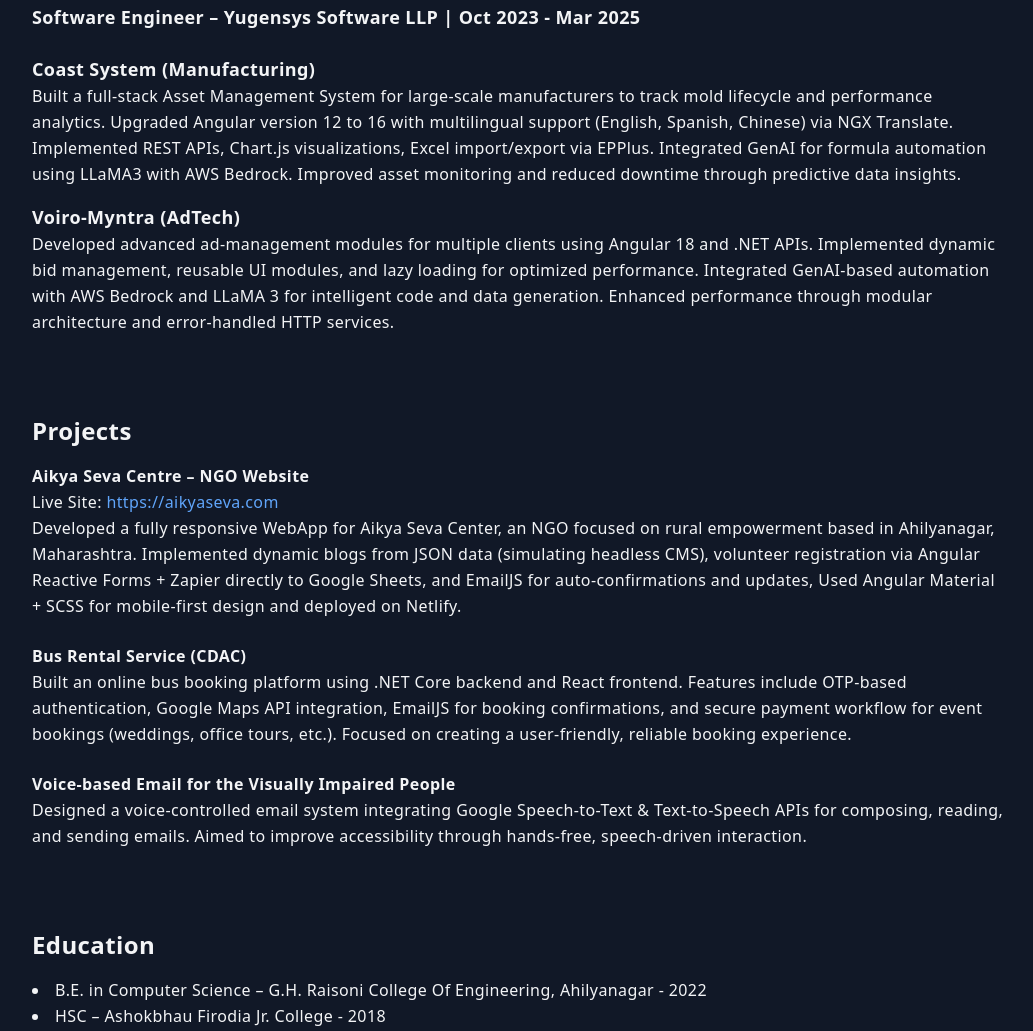
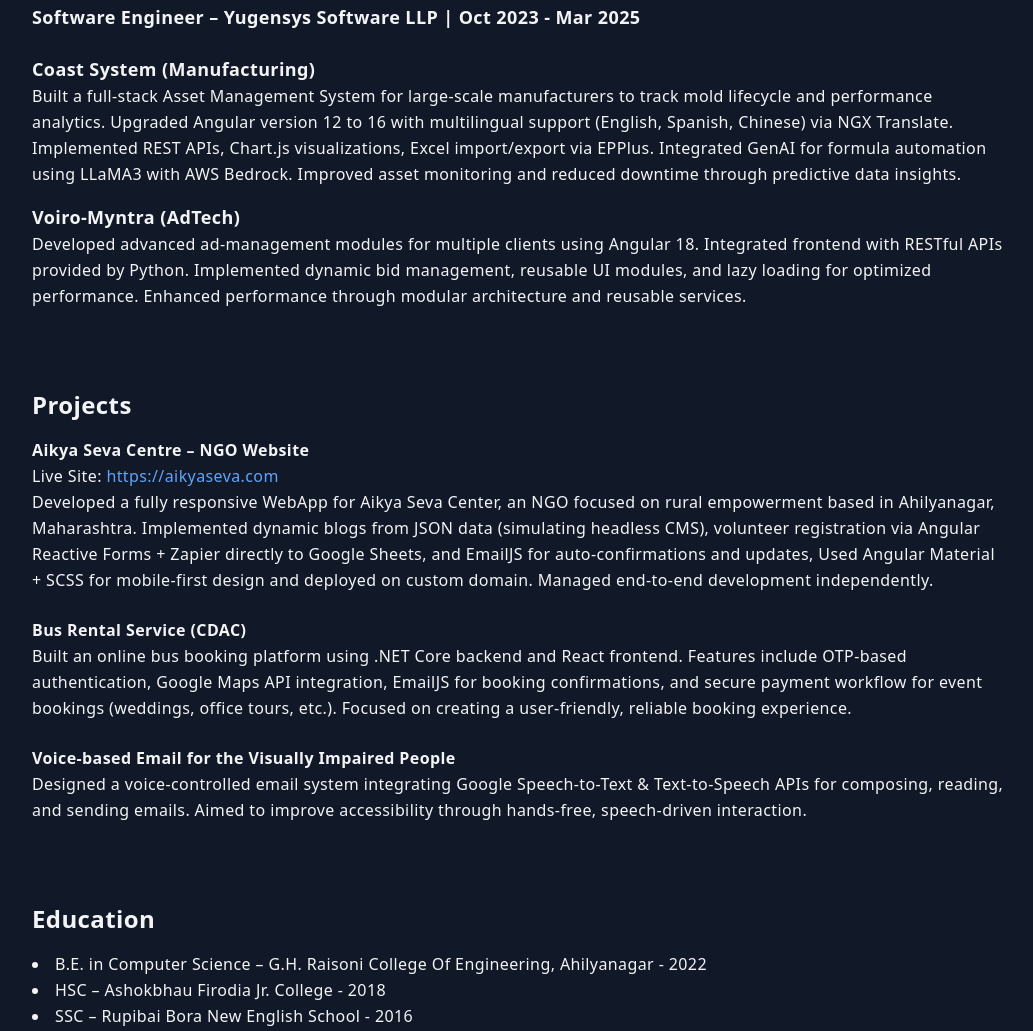
Before and after one commit to IchBinAniket/portfolio, a plain HTML site: page index.html in a window 1280 px wide. Shown: the part 1134-2165 px from the top of the page, without its empty margins (120-1153 px from the left). Drawn offline with nearby package versions, Linux system fonts and the light colour scheme.

Commit message:
Refine project descriptions in index.html
Updated project descriptions for clarity and conciseness, focusing on Angular 18 integration and performance enhancements.

```diff
--- a/index.html
+++ b/index.html
@@ -105,10 +105,9 @@
 
         <h3 class="text-lg font-bold mt-4">Voiro-Myntra (AdTech)</h3>
         <p>
-          Developed advanced ad-management modules for multiple clients using Angular 18 and .NET APIs.
+          Developed advanced ad-management modules for multiple clients using Angular 18. Integrated frontend with RESTful APIs provided by Python.
           Implemented dynamic bid management, reusable UI modules, and lazy loading for optimized performance.
-          Integrated GenAI-based automation with AWS Bedrock and LLaMA 3 for intelligent code and data generation.
-          Enhanced performance through modular architecture and error-handled HTTP services.
+          Enhanced performance through modular architecture and reusable services.
         </p>
 
 
@@ -125,7 +124,7 @@
         <p>
           Developed a fully responsive WebApp for Aikya Seva Center, an NGO focused on rural empowerment based in Ahilyanagar, Maharashtra.
           Implemented dynamic blogs from JSON data (simulating headless CMS), volunteer registration via Angular Reactive Forms + Zapier directly to Google Sheets, and
-          EmailJS for auto-confirmations and updates, Used Angular Material + SCSS for mobile-first design and deployed on Netlify.
+          EmailJS for auto-confirmations and updates, Used Angular Material + SCSS for mobile-first design and deployed on custom domain. Managed end-to-end development independently.
         </p>
       </div>
 
```
